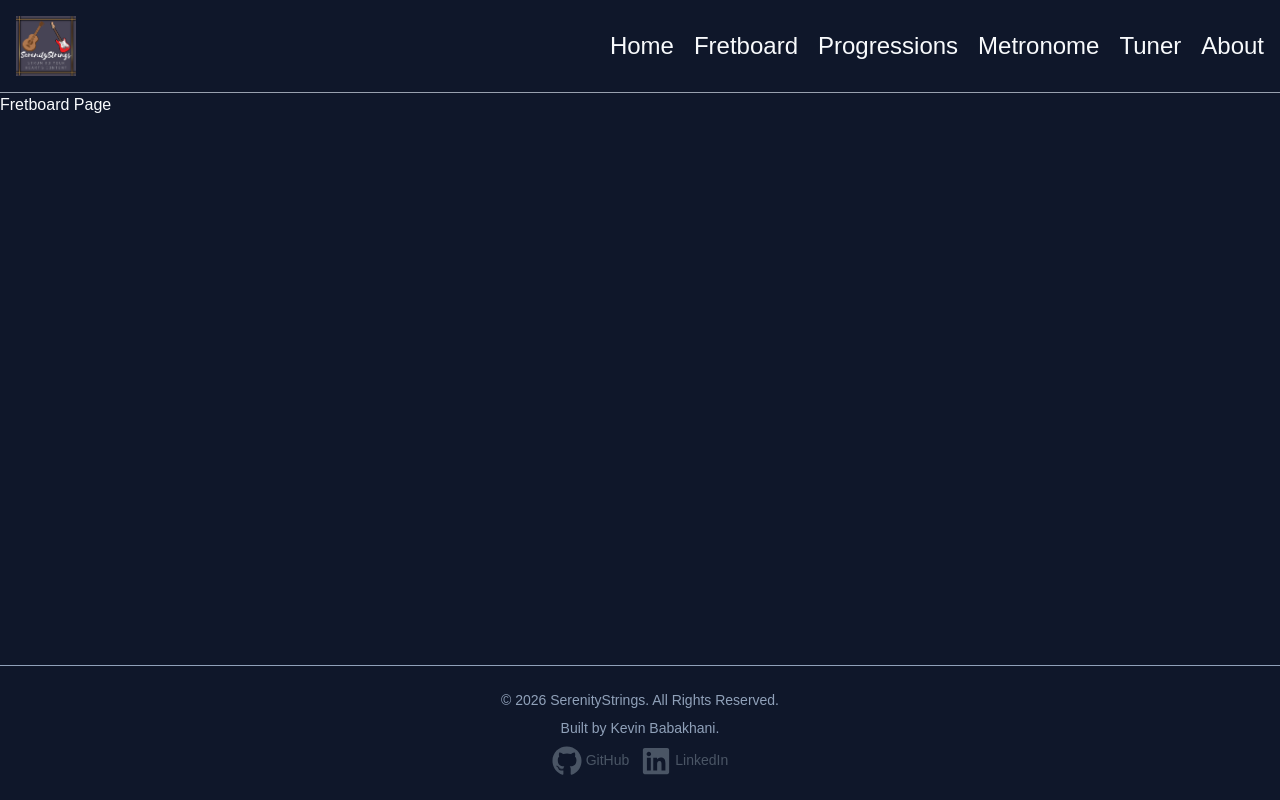
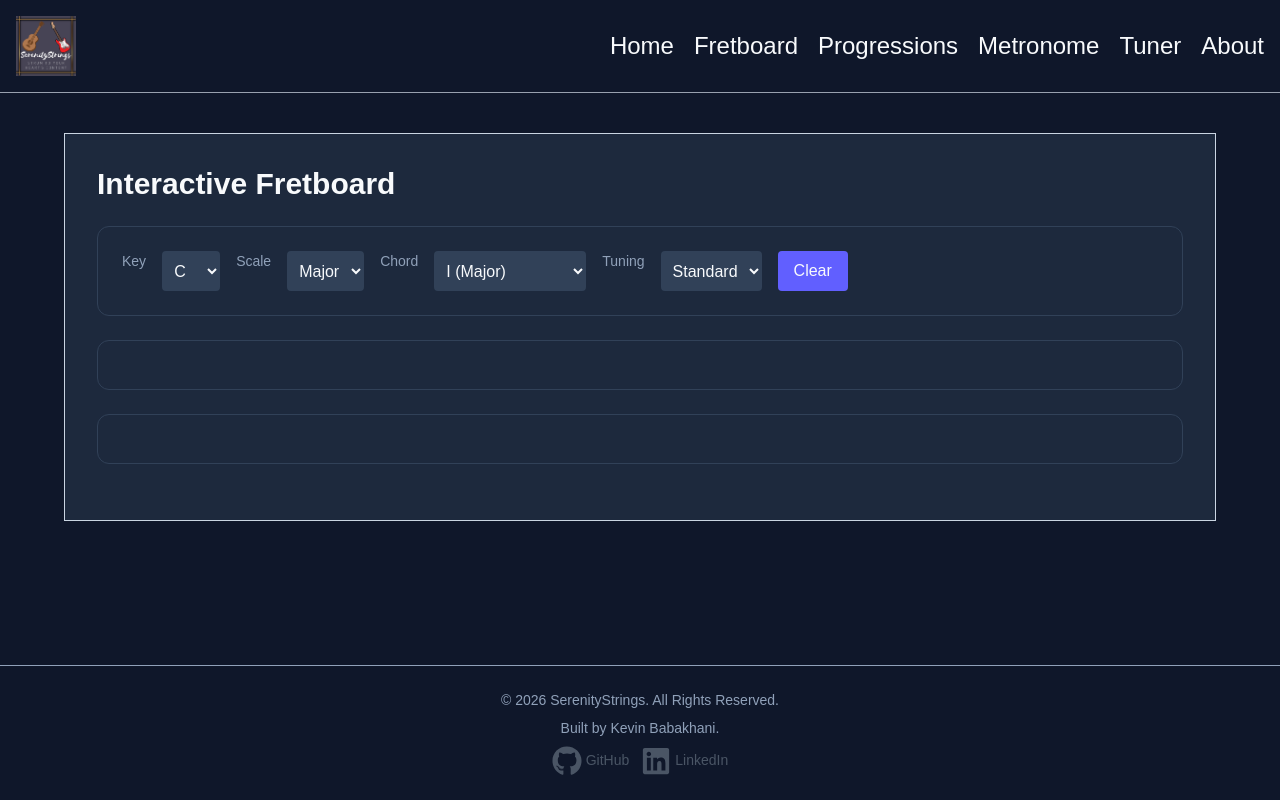
Before and after one commit to SerenityStrings/serenitystrings-client, a Next.js app: page /fretboard in a window 1280 px wide. Built offline with nearby package versions, Linux system fonts and the light colour scheme.

Commit message:
Created about page and part of fretboard page

```diff
--- a/src/app/about/page.tsx
+++ b/src/app/about/page.tsx
@@ -11,8 +11,22 @@ export const metadata: Metadata = {
 
 const AboutPage = () => {
   return (
-    <main className = "">
-      About Page
+    <main className = "p-8 max-w-6xl mx-auto">
+
+      {/* Hero Section */}
+      <section className = "text-center mb-12">
+        <h1 className = "text-6xl font-bold mb-4">
+          About SerenityStrings
+        </h1>
+        <p className = "text-slate-400 text-lg mb-10 p-4 border-b border-gray-400">
+          SerenityStrings is an interactive platform designed
+          to help guitarists practice, learn music theory,
+          and improve their skills with real-time tools.
+        </p>
+        <h2 className = "text-4xl font-bold mb-4">
+          Tools and Features
+        </h2>
+      </section>
     </main>
   )
 }
--- a/src/app/fretboard/page.tsx
+++ b/src/app/fretboard/page.tsx
@@ -10,8 +10,72 @@ export const metadata: Metadata = {
 
 const FretboardPage = () => {
   return (
-    <main className = "">
-      Fretboard Page
+    <main className = "p-8 mt-10 max-w-6xl mx-auto border border-slate-300 bg-slate-800">
+      <h1 className = "text-3xl font-bold mb-6"> Interactive Fretboard </h1>
+
+      {/* Controls */}
+      <section className = "bg-slate-800 p-6 items-end rounded-xl border border-slate-700 mb-6">
+      <div className = "flex flex-wrap gap-4">
+
+        {/* Key */}
+        <label className = "text-sm text-slate-400"> Key </label>
+        <select className = "bg-slate-700 p-2 rounded">
+          <option> C </option>
+          <option> C# </option>
+          <option> D </option>
+          <option> D# </option>
+          <option> E </option>
+          <option> F </option>
+          <option> F# </option>
+          <option> G </option>
+          <option> G# </option>
+          <option> A </option>
+          <option> A# </option>
+          <option> B </option>
+        </select>
+
+        {/* Scale */}
+      <label className = "text-sm text-slate-400"> Scale </label>
+        <select className = "bg-slate-700 p-2 rounded">
+          <option> Major </option>
+          <option> Minor </option>
+        </select>
+
+        {/* Chord */}
+        <label className = "text-sm text-slate-400"> Chord </label>
+        <select className = "bg-slate-700 p-2 rounded">
+          <option> I (Major) </option>
+          <option> ii (Minor) </option>
+          <option> iii (Minor) </option>
+          <option> IV (Major) </option>
+          <option> V (Major) </option>
+          <option> vi (Minor) </option>
+          <option> vii° (Diminished) </option>
+          <option> Dm </option>
+        </select>
+
+        <label className = "text-sm text-slate-400"> Tuning </label>
+        <select className = "bg-slate-700 p-2 rounded">
+          <option> Standard </option>
+          <option> Drop D </option>
+        </select>
+
+        <button className="bg-indigo-500 px-4 py-2 rounded hover:bg-indigo-400">
+          Clear
+        </button>
+      </div>
+
+      </section>
+
+      {/* Fretboard Display */}
+      <section className=  "bg-slate-800 p-6 rounded-xl border border-slate-700 mb-6">
+
+      </section>
+
+      {/* Legend */}
+      <section className = "bg-slate-800 p-6 rounded-xl border border-slate-700 mb-6">
+
+      </section>
     </main>
   )
 }
--- a/src/app/page.tsx
+++ b/src/app/page.tsx
@@ -16,7 +16,7 @@ export const metadata: Metadata = {
 
 const HomePage = () => {
   return (
-    <main className = "p-8 max-w-6xl mx-auto grow">
+    <main className = "p-8 max-w-6xl mx-auto">
 
       {/* Hero Section */}
       <section className = "text-center mb-12">
```
